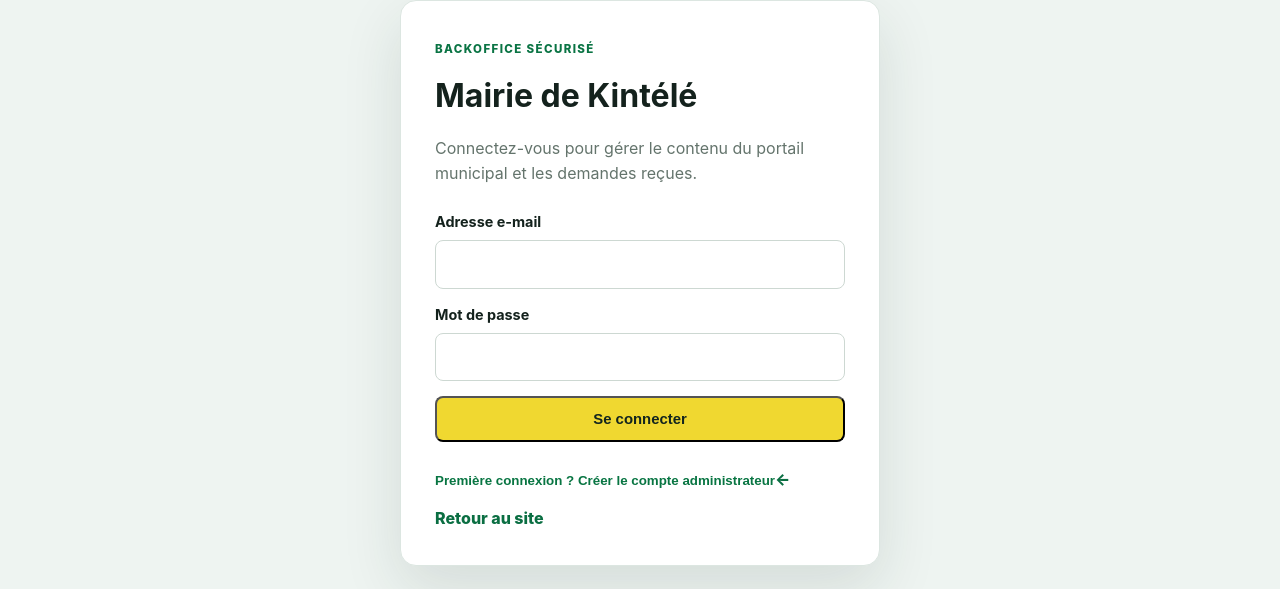
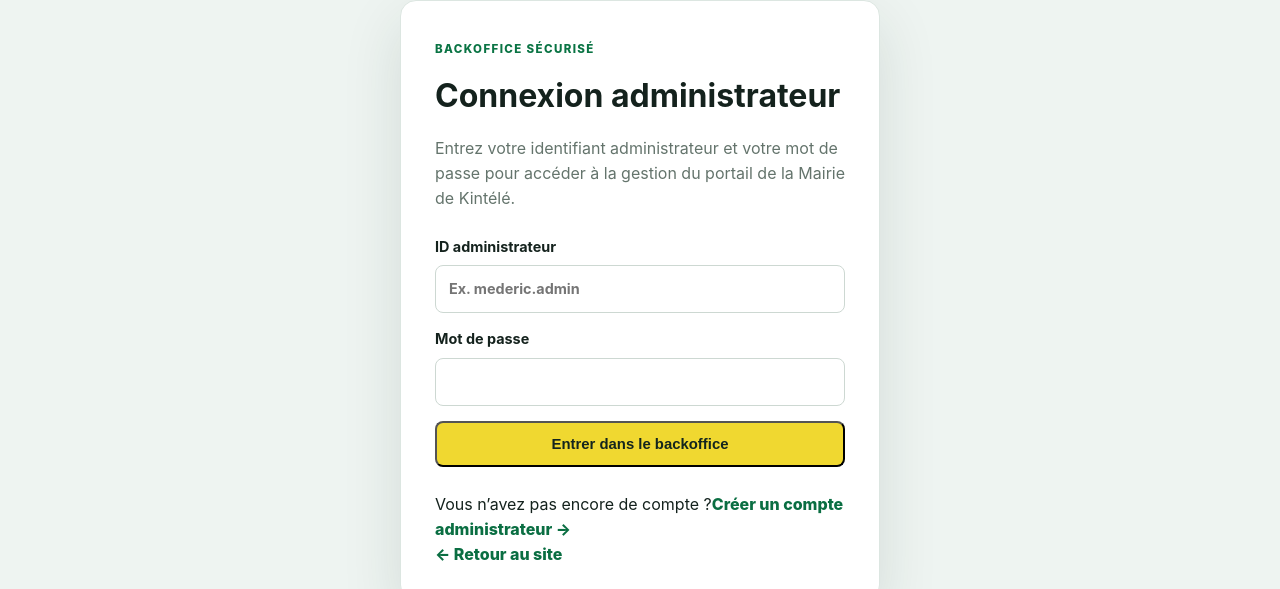
Before and after one commit to sysandro02-byte/Mairie-de-kintele, a Next.js app: page /admin/login in a window 1280 px wide. Shown: the part 187-776 px from the top of the page. Built offline with nearby package versions, Linux system fonts and the light colour scheme; no server answers.

Commit message:
feat: login to backoffice with admin ID and password

```diff
--- a/app/admin/login/page.tsx
+++ b/app/admin/login/page.tsx
@@ -7,7 +7,6 @@ export default function AdminLoginPage() {
   const supabase = useMemo(() => getSupabaseBrowserClient(), []);
   const [loading, setLoading] = useState(false);
   const [message, setMessage] = useState("");
-  const [mode, setMode] = useState<"login" | "signup">("login");
 
   async function submit(event: FormEvent<HTMLFormElement>) {
     event.preventDefault();
@@ -15,29 +14,42 @@ export default function AdminLoginPage() {
     setMessage("");
 
     if (!isSupabaseConfigured() || !supabase) {
-      setMessage("La base Supabase n’est pas encore reliée au site.");
+      setMessage("L’authentification du backoffice n’est pas encore reliée à Supabase.");
       setLoading(false);
       return;
     }
 
     const form = new FormData(event.currentTarget);
-    const email = String(form.get("email") || "").trim().toLowerCase();
+    const loginId = String(form.get("login_id") || "").trim().toLowerCase();
     const password = String(form.get("password") || "");
 
-    if (mode === "signup") {
-      const { error } = await supabase.auth.signUp({ email, password });
-      setMessage(
-        error
-          ? error.message
-          : "Compte créé. Vérifiez votre e-mail si la confirmation est activée, puis connectez-vous."
-      );
+    if (!/^[a-z0-9._-]{3,40}$/.test(loginId)) {
+      setMessage("L’identifiant doit contenir entre 3 et 40 caractères : lettres, chiffres, point, tiret ou underscore.");
       setLoading(false);
       return;
     }
 
-    const { error } = await supabase.auth.signInWithPassword({ email, password });
+    const response = await fetch("/api/admin/login", {
+      method: "POST",
+      headers: { "Content-Type": "application/json" },
+      body: JSON.stringify({ loginId, password }),
+    });
+
+    const result = await response.json().catch(() => ({}));
+
+    if (!response.ok || !result?.accessToken || !result?.refreshToken) {
+      setMessage(result?.message || "Identifiant ou mot de passe incorrect.");
+      setLoading(false);
+      return;
+    }
+
+    const { error } = await supabase.auth.setSession({
+      access_token: result.accessToken,
+      refresh_token: result.refreshToken,
+    });
+
     if (error) {
-      setMessage("Connexion impossible. Vérifiez l’adresse e-mail et le mot de passe.");
+      setMessage("La session administrateur n’a pas pu être ouverte.");
       setLoading(false);
       return;
     }
@@ -49,44 +61,51 @@ export default function AdminLoginPage() {
     <section className="admin-login-page">
       <div className="admin-login-card">
         <span className="eyebrow">Backoffice sécurisé</span>
-        <h1>Mairie de Kintélé</h1>
-        <p>Connectez-vous pour gérer le contenu du portail municipal et les demandes reçues.</p>
+        <h1>Connexion administrateur</h1>
+        <p>
+          Entrez votre identifiant administrateur et votre mot de passe pour accéder
+          à la gestion du portail de la Mairie de Kintélé.
+        </p>
 
         <form onSubmit={submit}>
           <label>
-            <span>Adresse e-mail</span>
-            <input name="email" type="email" autoComplete="email" required />
+            <span>ID administrateur</span>
+            <input
+              name="login_id"
+              type="text"
+              autoComplete="username"
+              placeholder="Ex. mederic.admin"
+              minLength={3}
+              maxLength={40}
+              pattern="[A-Za-z0-9._-]+"
+              required
+            />
           </label>
+
           <label>
             <span>Mot de passe</span>
             <input
               name="password"
               type="password"
               minLength={8}
-              autoComplete={mode === "login" ? "current-password" : "new-password"}
+              autoComplete="current-password"
               required
             />
           </label>
-          {message && <div className="admin-login-message" role="status">{message}</div>}
+
+          {message && <div className="admin-login-message" role="alert">{message}</div>}
+
           <button className="button button-primary" type="submit" disabled={loading}>
-            {loading ? "Veuillez patienter…" : mode === "login" ? "Se connecter" : "Créer mon compte"}
+            {loading ? "Connexion…" : "Entrer dans le backoffice"}
           </button>
         </form>
 
-        <button
-          className="admin-login-switch"
-          type="button"
-          onClick={() => {
-            setMode(mode === "login" ? "signup" : "login");
-            setMessage("");
-          }}
-        >
-          {mode === "login"
-            ? "Première connexion ? Créer le compte administrateur"
-            : "J’ai déjà un compte administrateur"}
-        </button>
+        <div className="admin-account-actions">
+          <span>Vous n’avez pas encore de compte ?</span>
+          <a className="text-link" href="/admin/inscription">Créer un compte administrateur →</a>
+        </div>
 
-        <a className="text-link" href="/">← Retour au site</a>
+        <a className="text-link admin-back-link" href="/">← Retour au site</a>
       </div>
     </section>
   );
```
